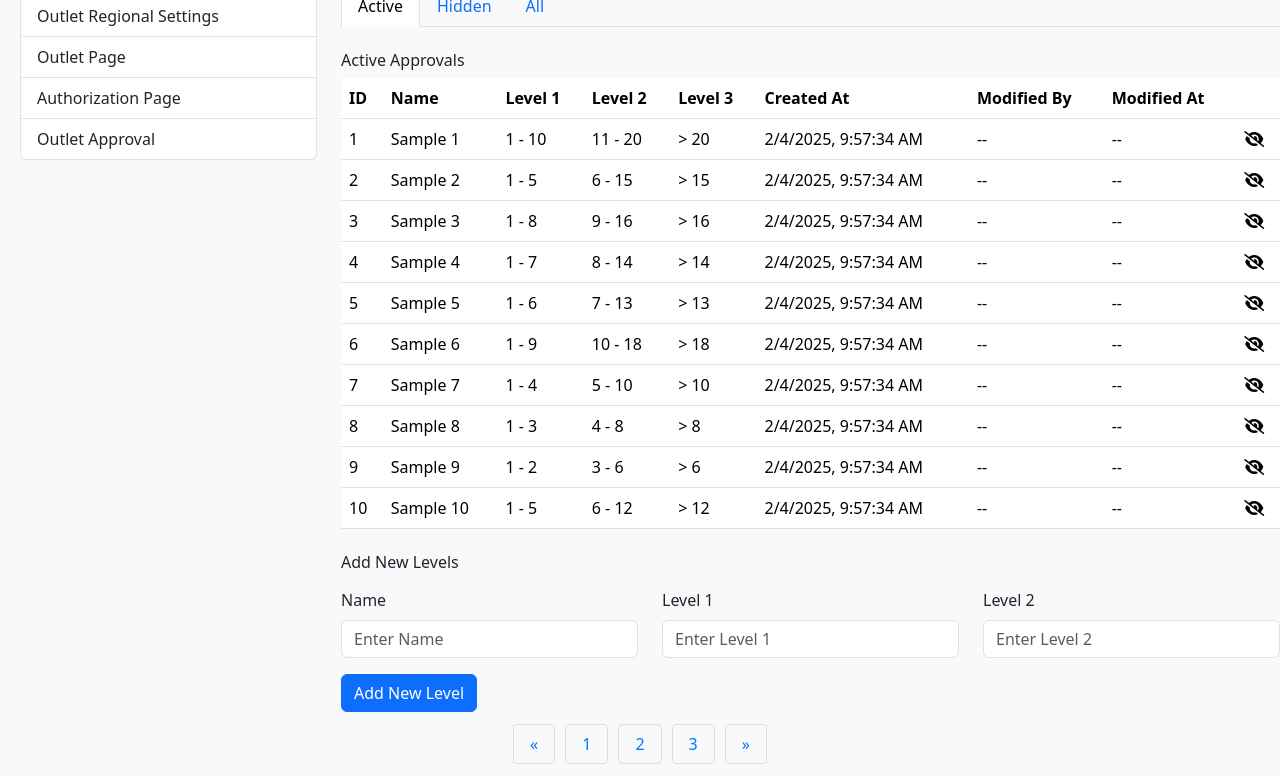
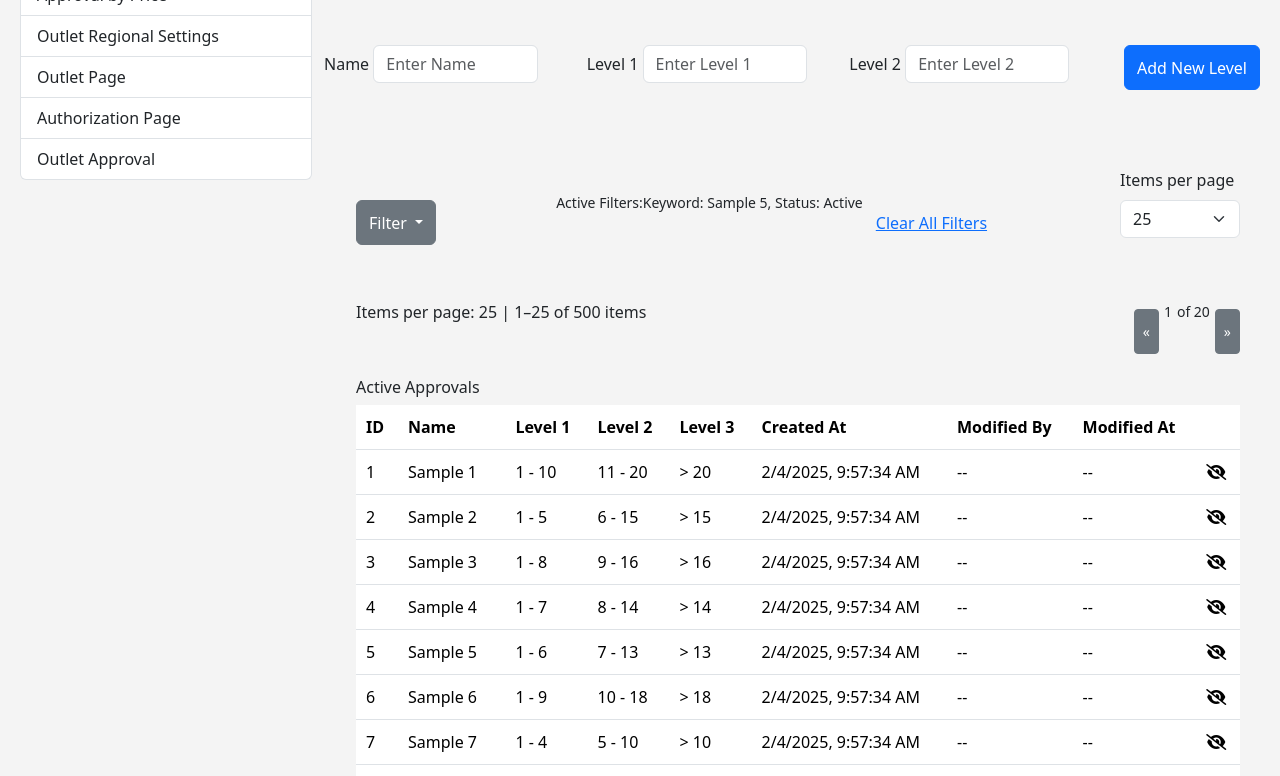
Before and after one commit to bentez7/adjustmentloa, a plain HTML site: page Adjustment-LOA/Admin/QuantityApproval.html in a window 1280 px wide. Shown: the part 177-953 px from the top of the page. Drawn offline with nearby package versions, Linux system fonts and the light colour scheme.

Commit message:
updated on the styling of quantity approval

```diff
--- a/Adjustment-LOA/Admin/QuantityApproval.html
+++ b/Adjustment-LOA/Admin/QuantityApproval.html
@@ -1,19 +1,17 @@
 <!DOCTYPE html>
 <html lang="en">
+
 <head>
   <meta charset="UTF-8">
   <meta name="viewport" content="width=device-width, initial-scale=1.0">
   <title>Quantity Approval</title>
   <link href="https://cdn.jsdelivr.net/npm/bootstrap@5.3.0-alpha1/dist/css/bootstrap.min.css" rel="stylesheet">
   <link href="https://cdnjs.cloudflare.com/ajax/libs/font-awesome/6.0.0-beta3/css/all.min.css" rel="stylesheet">
+  <link rel="icon" href="../Images/Eco-Shop logo.png" type="image/png">
   <link rel="stylesheet" href="styles.css">
-  <link rel="icon" href="../Images/Eco-Shop logo.png" type="image/png">
-
 </head>
 
 <body>
-
-
 
   <nav class="navbar">
     <!-- Logo on the left -->
@@ -30,33 +28,13 @@
     </div>
   </nav>
 
-  <script>
-    // Get the user icon and dropdown menu elements
-    const userIcon = document.getElementById('userIcon');
-    const dropdownMenu = document.getElementById('dropdownMenu');
-
-    // Add click event listener to the user icon
-    userIcon.addEventListener('click', function() {
-      // Toggle the display property of the dropdown menu
-      dropdownMenu.style.display = dropdownMenu.style.display === 'block' ? 'none' : 'block';
-    });
-
-    // Close the dropdown if clicked outside
-    window.addEventListener('click', function(event) {
-      if (!event.target.matches('#userIcon')) {
-        dropdownMenu.style.display = 'none';
-      }
-    });
-  </script>
-
-  <!-- Placeholder for Navbar -->
   <div class="sidebar">
     <div class="row">
       <!-- Sidebar -->
       <div class="col-md-3">
         <div class="list-group">
-          <a href="QuantityApproval.html" class="list-group-item list-group-item-action">Approval by Quantity </a>
-          <a href="PriceApproval.html" class="list-group-item list-group-item-action">Approval by Price </a>
+          <a href="QuantityApproval.html" class="list-group-item list-group-item-action">Approval by Quantity</a>
+          <a href="PriceApproval.html" class="list-group-item list-group-item-action">Approval by Price</a>
           <a href="OutletRegionalSettings.html" class="list-group-item list-group-item-action">Outlet Regional Settings</a>
           <a href="OutletPage.html" class="list-group-item list-group-item-action">Outlet Page</a>
           <a href="AuthorizationPage.html" class="list-group-item list-group-item-action">Authorization Page</a>
@@ -64,27 +42,88 @@
         </div>
       </div>
 
-
       <!-- Content Panel -->
       <div class="col-md-9">
-        <h1 class="mb-4 text-center">Approval by Quantity</h1>
+        <h1 class="mb-4 text-center">Approval by Price</h1>
 
-        <!-- Tabs for Active, Hidden, All -->
-        <ul class="nav nav-tabs mb-4" id="quantityApprovalTabs" role="tablist">
-          <li class="nav-item">
-            <button class="nav-link active" id="active-tab" data-bs-toggle="tab" data-bs-target="#active" type="button" role="tab">Active</button>
-          </li>
-          <li class="nav-item">
-            <button class="nav-link" id="hidden-tab" data-bs-toggle="tab" data-bs-target="#hidden" type="button" role="tab">Hidden</button>
-          </li>
-          <li class="nav-item">
-            <button class="nav-link" id="all-tab" data-bs-toggle="tab" data-bs-target="#all" type="button" role="tab">All</button>
-          </li>
-        </ul>
+        <!-- Input for Adding New Levels -->
+        <div class="row mb-3" style="flex: 1;">
+          <div class="col">
+            <label for="name" class="form-label">Name</label>
+            <input type="text" class="form-control" id="name" placeholder="Enter Name">
+          </div>
+          <div class="col">
+            <label for="level1Threshold" class="form-label">Level 1</label>
+            <input type="number" class="form-control" id="level1Threshold" placeholder="Enter Level 1">
+          </div>
+          <div class="col">
+            <label for="level2Threshold" class="form-label">Level 2</label>
+            <input type="number" class="form-control" id="level2Threshold" placeholder="Enter Level 2">
+          </div>
 
-        <div class="tab-content">
-          <!-- Active Tab -->
-          <div class="tab-pane fade show active" id="active" role="tabpanel">
+          <!-- Button for Adding New Level -->
+          <div class="col-auto align-self-end">
+            <button class="btn btn-primary">Add New Level</button>
+          </div>
+        </div>
+
+        <!-- Content Panel -->
+      <div class="container main-container">
+
+
+        <div class="d-flex justify-content-between mb-4">
+          <!-- Filter Dropdown -->
+          <div class="dropdown">
+            <button class="btn btn-secondary dropdown-toggle" type="button" id="filterDropdown" data-bs-toggle="dropdown" aria-expanded="false">
+              Filter
+            </button>
+            <ul class="dropdown-menu" aria-labelledby="filterDropdown">
+              <li>
+                <label for="keywordFilter" class="form-label ms-2">Filter by Keyword...</label>
+                <input class="form-control" type="text" id="keywordFilter" placeholder="Enter keyword">
+              </li>
+              <li><input class="form-check-input" type="checkbox" id="checkboxAll"> All</li>
+              <li><input class="form-check-input" type="checkbox" id="checkboxActive"> Active</li>
+              <li><input class="form-check-input" type="checkbox" id="checkboxDeactive"> Deactive</li>
+            </ul>
+          </div>
+
+          <!-- Active Filters Info -->
+          <div class="active-filters">
+            <span>Active Filters:</span>
+            <span id="activeFiltersText">Keyword: Sample 5, Status: Active</span>
+            <button class="btn btn-link" onclick="clearFilters()">Clear All Filters</button>
+          </div>
+
+          <!-- Items Per Page Dropdown -->
+          <div>
+            <label for="itemsPerPage" class="form-label">Items per page</label>
+            <select id="itemsPerPage" class="form-select" style="width: 120px;" onchange="updatePagination()">
+              <option value="25">25</option>
+              <option value="50">50</option>
+              <option value="100">100</option>
+            </select>
+          </div>
+        </div>
+
+        <!-- Pagination Info and Controls -->
+        <div class="d-flex justify-content-between align-items-center mb-4">
+          <div class="d-flex">
+            <div id="paginationInfo">Items per page: 25 | 1–25 of 500 items</div>
+          </div>
+
+          <div class="pagination">
+            <button class="btn btn-secondary btn-sm" onclick="changePage(-1)">«</button>
+            <span id="currentPage">1 </span> of 20
+            <button class="btn btn-secondary btn-sm" onclick="changePage(1)">»</button>
+          </div>
+        </div>
+
+
+        <!-- Table Section -->
+        <div class="table-container">
+          <!-- Active Approvals Table -->
+          <div id="activeTableContainer" style="display: block;">
             <h6>Active Approvals</h6>
             <table class="table">
               <thead>
@@ -101,14 +140,14 @@
                 </tr>
               </thead>
               <tbody id="activeTableBody">
-                <!-- Active rows appear here -->
+                <!-- Active rows will appear here -->
               </tbody>
             </table>
           </div>
 
-          <!-- Hidden Tab -->
-          <div class="tab-pane fade" id="hidden" role="tabpanel">
-            <h6>Hidden Approvals</h6>
+          <!-- Deactive Approvals Table -->
+          <div id="DeactiveTableContainer" style="display: none;">
+            <h6>Deactive Approvals</h6>
             <table class="table">
               <thead>
                 <tr>
@@ -123,14 +162,14 @@
                   <th></th>
                 </tr>
               </thead>
-              <tbody id="hiddenTableBody">
-                <!-- Hidden rows appear here -->
+              <tbody id="DeactiveTableBody">
+                <!-- Deactive rows will appear here -->
               </tbody>
             </table>
           </div>
 
-          <!-- All Tab -->
-          <div class="tab-pane fade" id="all" role="tabpanel">
+          <!-- All Approvals Table -->
+          <div id="allTableContainer" style="display: none;">
             <h6>All Approvals</h6>
             <table class="table">
               <thead>
@@ -148,103 +187,48 @@
                 </tr>
               </thead>
               <tbody id="allTableBody">
-                <!-- All rows (active + hidden) appear here -->
+                <!-- All rows will appear here -->
               </tbody>
             </table>
           </div>
         </div>
-
-        <!-- Input for Adding New Levels -->
-        <h6 class="mt-4 mb-3">Add New Levels</h6>
-        <div class="row mb-3">
-          <div class="col">
-            <label for="name" class="form-label">Name</label>
-            <input type="text" class="form-control" id="name" placeholder="Enter Name">
-          </div>
-          <div class="col">
-            <label for="level1Threshold" class="form-label">Level 1</label>
-            <input type="number" class="form-control" id="level1Threshold" placeholder="Enter Level 1">
-          </div>
-          <div class="col">
-            <label for="level2Threshold" class="form-label">Level 2</label>
-            <input type="number" class="form-control" id="level2Threshold" placeholder="Enter Level 2 ">
-          </div>
-
-        </div>
-        <button class="btn btn-primary" onclick="addNewQuantityLevel()">Add New Level</button>
       </div>
     </div>
   </div>
 
   <script>
     const activeRows = [];
-    const hiddenRows = [];
+    const DeactiveRows = [];
     const allRows = [];
-    const rowsPerPage = 5;
     let activePage = 1;
 
-    function addNewQuantityLevel() {
-      const name = document.getElementById("name").value;
-      const level1Threshold = parseInt(document.getElementById("level1Threshold").value);
-      const level2Threshold = parseInt(document.getElementById("level2Threshold").value);
+    // Sample data initialization
+    const sampleData = [
+      { id: 1, name: "Sample 1", level1Range: "1 - 10", level2Range: "11 - 20", level3Range: "> 20", createdAt: new Date().toLocaleString(), modifiedBy: "--", modifiedAt: "--", status: "Unactive" },
+      { id: 2, name: "Sample 2", level1Range: "1 - 5", level2Range: "6 - 15", level3Range: "> 15", createdAt: new Date().toLocaleString(), modifiedBy: "--", modifiedAt: "--", status: "Unactive" },
+      { id: 3, name: "Sample 3", level1Range: "1 - 8", level2Range: "9 - 16", level3Range: "> 16", createdAt: new Date().toLocaleString(), modifiedBy: "--", modifiedAt: "--", status: "Unactive" },
+      { id: 4, name: "Sample 4", level1Range: "1 - 7", level2Range: "8 - 14", level3Range: "> 14", createdAt: new Date().toLocaleString(), modifiedBy: "--", modifiedAt: "--", status: "Unactive" },
+      { id: 5, name: "Sample 5", level1Range: "1 - 6", level2Range: "7 - 13", level3Range: "> 13", createdAt: new Date().toLocaleString(), modifiedBy: "--", modifiedAt: "--", status: "Unactive" },
+      { id: 6, name: "Sample 6", level1Range: "1 - 9", level2Range: "10 - 18", level3Range: "> 18", createdAt: new Date().toLocaleString(), modifiedBy: "--", modifiedAt: "--", status: "Unactive" },
+      { id: 7, name: "Sample 7", level1Range: "1 - 4", level2Range: "5 - 10", level3Range: "> 10", createdAt: new Date().toLocaleString(), modifiedBy: "--", modifiedAt: "--", status: "Unactive" },
+      { id: 8, name: "Sample 8", level1Range: "1 - 3", level2Range: "4 - 8", level3Range: "> 8", createdAt: new Date().toLocaleString(), modifiedBy: "--", modifiedAt: "--", status: "Unactive" },
+      { id: 9, name: "Sample 9", level1Range: "1 - 2", level2Range: "3 - 6", level3Range: "> 6", createdAt: new Date().toLocaleString(), modifiedBy: "--", modifiedAt: "--", status: "Unactive" },
+      { id: 10, name: "Sample 10", level1Range: "1 - 5", level2Range: "6 - 12", level3Range: "> 12", createdAt: new Date().toLocaleString(), modifiedBy: "--", modifiedAt: "--", status: "Active" }
+    ];
 
+    sampleData.forEach((data) => {
+      activeRows.push(data);
+      allRows.push(data);
+    });
 
-      if (!name||!level1Threshold || !level2Threshold || level1Threshold >= level2Threshold) {
-        alert("Please enter valid name or Level 1 and Level 2 thresholds.");
-        return;
-      }
-
-      const id = allRows.length + 1;
-      const level1Range = `1 - ${level1Threshold}`;
-      const level2Range = `${level1Threshold + 1} - ${level2Threshold}`;
-      const level3Range = `> ${level2Threshold}`;
-      const createdAt = new Date().toLocaleString();
-
-      const newRow = {
-        id,
-        name,
-        level1Range,
-        level2Range,
-        level3Range,
-        createdAt,
-        modifiedBy: "--",
-        modifiedAt: "--",
-        status: "Active",
-      };
-
-      activeRows.push(newRow);
-      allRows.push(newRow);
-
-      renderTables();
-    }
-
-    function toggleVisibility(id, targetStatus) {
-      const rowIndex = allRows.findIndex(row => row.id === id);
-      if (rowIndex !== -1) {
-        const row = allRows[rowIndex];
-        row.status = targetStatus;
-
-        if (targetStatus === "Hidden") {
-          hiddenRows.push(row);
-          activeRows.splice(activeRows.findIndex(row => row.id === id), 1);
-        } else {
-          activeRows.push(row);
-          hiddenRows.splice(hiddenRows.findIndex(row => row.id === id), 1);
-        }
-
-        row.modifiedBy = "Admin";
-        row.modifiedAt = new Date().toLocaleString();
-
-        renderTables();
-      }
-    }
-
+    // Function to render the tables
     function renderTables() {
-      renderTable(activeRows, "activeTableBody", "Hidden");
-      renderTable(hiddenRows, "hiddenTableBody", "Active");
+      renderTable(activeRows, "activeTableBody", "Deactive");
+      renderTable(DeactiveRows, "DeactiveTableBody", "Active");
       renderAllTable();
     }
 
+    // Function to render the table
     function renderTable(rows, tableBodyId, targetStatus) {
       const tableBody = document.getElementById(tableBodyId);
       tableBody.innerHTML = "";
@@ -261,15 +245,16 @@
             <td>${row.modifiedBy}</td>
             <td>${row.modifiedAt}</td>
             <td>
-              ${targetStatus === "Hidden"
-                ? `<i class="fas fa-eye-slash" onclick="toggleVisibility(${row.id}, 'Hidden')"></i>`
-                : `<i class="fas fa-eye" onclick="toggleVisibility(${row.id}, 'Active')"></i>`}
+              ${targetStatus === "Deactive"
+                ? `<i class="fas fa-eye-slash" onclick="toggleVisibility(${row.id}, 'Active')"></i>`
+                : `<i class="fas fa-eye" onclick="toggleVisibility(${row.id}, 'Deactive')"></i>`}
             </td>
           </tr>
         `;
       });
     }
 
+    // Function to render the "All" table
     function renderAllTable() {
       const allTableBody = document.getElementById("allTableBody");
       allTableBody.innerHTML = "";
@@ -288,7 +273,7 @@
             <td>${row.status}</td>
             <td>
               ${row.status === "Active"
-                ? `<i class="fas fa-eye-slash" onclick="toggleVisibility(${row.id}, 'Hidden')"></i>`
+                ? `<i class="fas fa-eye-slash" onclick="toggleVisibility(${row.id}, 'Deactive')"></i>`
                 : `<i class="fas fa-eye" onclick="toggleVisibility(${row.id}, 'Active')"></i>`}
             </td>
           </tr>
@@ -296,144 +281,57 @@
       });
     }
 
+    // Function to toggle visibility between Active and Deactive
+    function toggleVisibility(id, targetStatus) {
+      const rowIndex = allRows.findIndex(row => row.id === id);
+      if (rowIndex !== -1) {
+        const row = allRows[rowIndex];
+        row.status = targetStatus;
+
+        if (targetStatus === "Deactive") {
+          DeactiveRows.push(row);
+          activeRows.splice(activeRows.findIndex(row => row.id === id), 1);
+        } else {
+          activeRows.push(row);
+          DeactiveRows.splice(DeactiveRows.findIndex(row => row.id === id), 1);
+        }
+
+        row.modifiedBy = "Admin";
+        row.modifiedAt = new Date().toLocaleString();
+
+        renderTables();
+      }
+    }
+
+    // Update pagination based on selected items per page
+    function updatePagination() {
+      const itemsPerPage = document.getElementById('itemsPerPage').value;
+      const paginationInfo = `Items per page: ${itemsPerPage} | 1–25 of 500 items`;
+      document.getElementById('paginationInfo').innerText = paginationInfo;
+    }
+
+    // Change current page
+    function changePage(direction) {
+      let currentPage = parseInt(document.getElementById('currentPage').innerText);
+      const totalPages = Math.ceil(allRows.length / 25); // Assuming 25 items per page
+
+      if (direction === 1 && currentPage < totalPages) {
+        currentPage++;
+      } else if (direction === -1 && currentPage > 1) {
+        currentPage--;
+      }
+      document.getElementById('currentPage').innerText = currentPage;
+    }
+
+    // Call this function to initialize the page and render the data
     renderTables();
 
 
-    // Sample data initialization
-    const sampleData = [
-      {
-        id: 1,
-        name: "Sample 1",
-        level1Range: "1 - 10",
-        level2Range: "11 - 20",
-        level3Range: "> 20",
-        createdAt: new Date().toLocaleString(),
-        modifiedBy: "--",
-        modifiedAt: "--",
-        status: "Unactive",
-      },
-      {
-        id: 2,
-        name: "Sample 2",
-        level1Range: "1 - 5",
-        level2Range: "6 - 15",
-        level3Range: "> 15",
-        createdAt: new Date().toLocaleString(),
-        modifiedBy: "--",
-        modifiedAt: "--",
-        status: "Unactive",
-      },
-      {
-        id: 3,
-        name: "Sample 3",
-        level1Range: "1 - 8",
-        level2Range: "9 - 16",
-        level3Range: "> 16",
-        createdAt: new Date().toLocaleString(),
-        modifiedBy: "--",
-        modifiedAt: "--",
-        status: "Unactive",
-      },
-      {
-        id: 4,
-        name: "Sample 4",
-        level1Range: "1 - 7",
-        level2Range: "8 - 14",
-        level3Range: "> 14",
-        createdAt: new Date().toLocaleString(),
-        modifiedBy: "--",
-        modifiedAt: "--",
-        status: "Unactive",
-      },
-      {
-        id: 5,
-        name: "Sample 5",
-        level1Range: "1 - 6",
-        level2Range: "7 - 13",
-        level3Range: "> 13",
-        createdAt: new Date().toLocaleString(),
-        modifiedBy: "--",
-        modifiedAt: "--",
-        status: "Unactive",
-      },
-      {
-        id: 6,
-        name: "Sample 6",
-        level1Range: "1 - 9",
-        level2Range: "10 - 18",
-        level3Range: "> 18",
-        createdAt: new Date().toLocaleString(),
-        modifiedBy: "--",
-        modifiedAt: "--",
-        status: "Unactive",
-      },
-      {
-        id: 7,
-        name: "Sample 7",
-        level1Range: "1 - 4",
-        level2Range: "5 - 10",
-        level3Range: "> 10",
-        createdAt: new Date().toLocaleString(),
-        modifiedBy: "--",
-        modifiedAt: "--",
-        status: "Unactive",
-      },
-      {
-        id: 8,
-        name: "Sample 8",
-        level1Range: "1 - 3",
-        level2Range: "4 - 8",
-        level3Range: "> 8",
-        createdAt: new Date().toLocaleString(),
-        modifiedBy: "--",
-        modifiedAt: "--",
-        status: "Unactive",
-      },
-      {
-        id: 9,
-        name: "Sample 9",
-        level1Range: "1 - 2",
-        level2Range: "3 - 6",
-        level3Range: "> 6",
-        createdAt: new Date().toLocaleString(),
-        modifiedBy: "--",
-        modifiedAt: "--",
-        status: "Unactive",
-      },
-      {
-        id: 10,
-        name: "Sample 10",
-        level1Range: "1 - 5",
-        level2Range: "6 - 12",
-        level3Range: "> 12",
-        createdAt: new Date().toLocaleString(),
-        modifiedBy: "--",
-        modifiedAt: "--",
-        status: "Active",
-      },
 
-
-
-    ];
-
-    sampleData.forEach((data) => {
-      activeRows.push(data);
-      allRows.push(data);
-    });
-
-    renderTables();
   </script>
 
   <script src="https://cdn.jsdelivr.net/npm/bootstrap@5.3.0-alpha1/dist/js/bootstrap.bundle.min.js"></script>
 
-  <!-- Pagination UI -->
-  <ul class="pagination">
-    <li><a href="#">&laquo;</a></li>
-    <li><a href="#">1</a></li>
-    <li><a href="#">2</a></li>
-    <li><a href="#">3</a></li>
-    <li><a href="#">&raquo;</a></li>
-  </ul>
+</body>
 
-</body>
 </html>
--- a/Adjustment-LOA/Admin/styles.css
+++ b/Adjustment-LOA/Admin/styles.css
@@ -24,14 +24,29 @@ body {
     border-radius: 50%;
   }
 
-  form .btn {
-    margin-top: 20px;
-    width: 150px;
-    height: 45px;
-    display: block;
-    margin-left: 180px;
-    text-align: center;
-  }
+/* Ensure that all input fields have the same width and no extra margins */
+.form-control {
+  width: 65%; /* Adjust width of the input fields */
+  display: inline-block;
+  margin-right: 10px; /* Slight gap between inputs */
+  margin-top: 40px;;
+}
+
+/* Make sure the inputs and button align horizontally */
+.row .col {
+  padding: 0;
+  margin-right: 10px;
+}
+
+
+/* Ensuring the button has the right height and looks consistent */
+.row .btn {
+  height: 45px;
+  vertical-align: middle;
+  text-align: center;
+  margin-top: 40px;;
+}
+
 
   .navbar-nav {
     gap: 150px; /* Increase spacing between links */
@@ -46,35 +61,82 @@ body {
     cursor: pointer;
   }
 
-  /* styles.css */
+  .pagination-container {
+    display: flex;
+    justify-content: space-between;
+    align-items: center;
+    margin-top: 30px;
+  }
+
   .pagination {
     display: flex;
-    justify-content: center;
-    margin-top: 20px;
+    gap: 10px;
+    font-size: 14px;
     list-style-type: none;
     padding: 0;
+    margin: 0;
   }
 
   .pagination li {
+    display: inline-block;
+  }
+
+  .pagination a {
+    padding: 5px 10px;
+    text-decoration: none;
+    color: #007bff;
+    border: 1px solid #ddd;
+    border-radius: 5px;
+  }
+
+  .pagination a:hover {
+    background-color: #007bff;
+    color: white;
+  }
+
+  .checkbox-container {
+    display: flex;
+    gap: 20px;
+    align-items: center;
+  }
+
+  .checkbox-container label {
+    margin: 0;
+  }
+
+  .checkbox-container input {
     margin: 0 5px;
   }
 
-  .pagination a {
-    text-decoration: none;
-    color: #007bff;
-    padding: 8px 16px;
-    border: 1px solid #ddd;
-    border-radius: 4px;
+  .form-container {
+    display: flex;
+    gap: 15px;
+    margin-top: 20px;
+    justify-content: space-between;
+    align-items: center;
   }
 
-  .pagination a.active {
-    background-color: #007bff;
-    color: white;
-    border-color: #007bff;
+  .form-container .btn {
+    height: 100%;
   }
 
-  .pagination a:hover:not(.active) {
-    background-color: #ddd;
+  .table-container {
+    margin-top: 30px;
+  }
+
+  .form-control {
+    width: 65%;
+  }
+
+  /* Pagination Info */
+  .pagination-info {
+    font-size: 14px;
+    color: #555;
+  }
+
+  .items-per-page {
+    display: inline-block;
+    margin-top: 20px;
   }
 
   style>
@@ -174,5 +236,80 @@ body {
 
     /* Sidebar styles */
     .sidebar {
-        padding-left: 20px; /* Adjust padding to move the menu closer to the left border */
+        padding-left: 20px;
     }
+
+
+    .tab-content{
+      margin-top: 5px;
+      margin-right: 80px;
+      width :1050px;
+
+    }
+
+    .main-container {
+      padding: 20px;
+    }
+
+    .d-flex {
+      display: flex;
+      justify-content: space-between;
+      align-items: center;
+    }
+
+    .active-filters {
+      display: flex;
+      align-items: center;
+      font-size: 14px;
+    }
+
+    .pagination-info {
+      font-size: 14px;
+    }
+
+    .pagination button {
+      padding: 0.5rem 1rem;
+    }
+
+    .pagination {
+      display: flex;
+      gap: 5px;
+      align-items: center;
+    }
+
+    .pagination button.btn-sm {
+      padding: 0.2rem 0.5rem;
+    }
+
+    .table-container {
+      margin-top: 20px;
+    }
+
+    .table th,
+    .table td {
+      padding: 10px;
+    }
+
+    .sidebar {
+      background-color: #f4f4f4;
+      padding: 20px;
+    }
+
+    .sidebar .list-group-item {
+      cursor: pointer;
+    }
+
+    .sidebar .list-group-item:hover {
+      background-color: #ddd;
+    }
+
+
+    .active-filters-container {
+      display: flex;
+      align-items: center;
+      font-size: 14px;
+    }
+
+    .dropdown .ms-2 {
+      margin-left: 8px;
+    }
```
